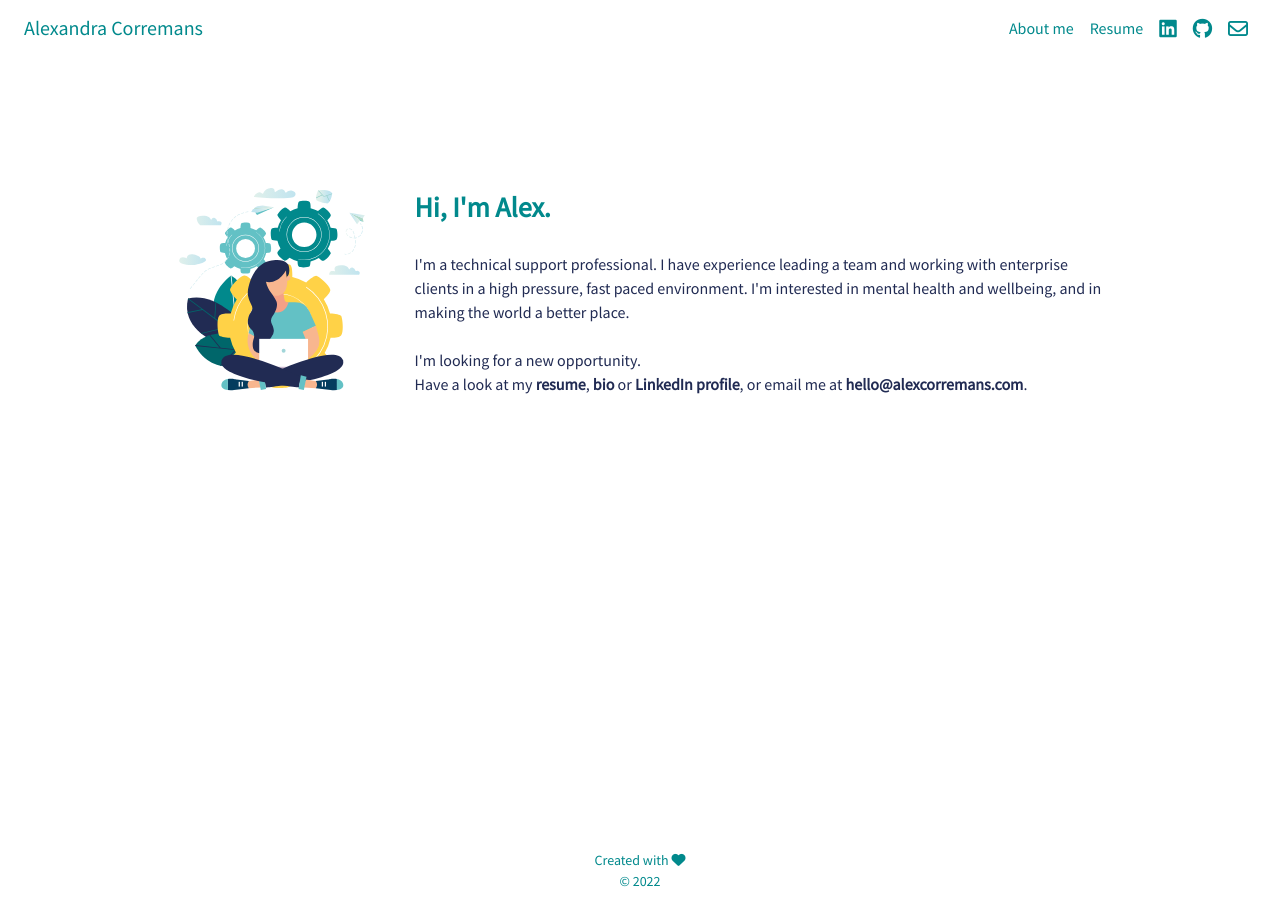
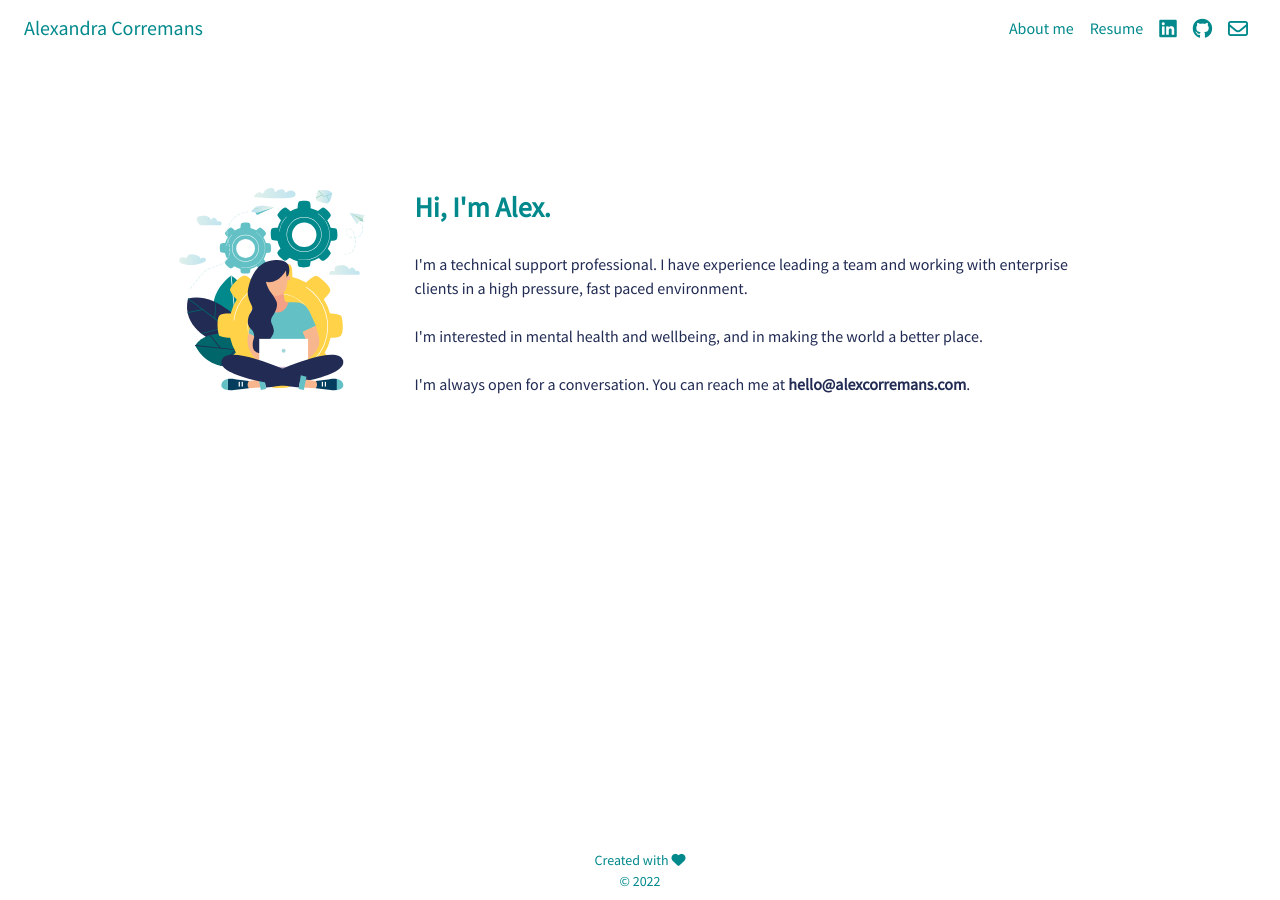
Before and after one commit to alexcorremans/alexcorremans.github.io, a Jekyll site: the page built from index.html, in a window 1280 px wide. Built offline with Jekyll 4.4.1, drawn with Linux system fonts in a browser that asks for light colours; nearby versions of some CDN libraries.

Commit message:
update home page

```diff
--- a/index.html
+++ b/index.html
@@ -12,13 +12,11 @@ nav-name: home
       </div>
       <div class="col-md-9 col-sm-8">
         <p class="headline text-center text-sm-start">Hi, I'm Alex.</p>
-        <p class="paragraph mt-4 text-center text-sm-start">I'm a technical support professional. I have experience leading a team and working with enterprise clients in a high pressure, fast paced environment. I'm interested in mental health and wellbeing, and in making the world a&nbsp;better&nbsp;place.</p>
-        <p class="paragraph mt-4 mb-0 text-center text-sm-start">I'm looking for a new opportunity.
-          <br>Have a look at my <a href="/resume">resume</a>, <a href="/bio">bio</a> or <a href="https://www.linkedin.com/in/alexandra-corremans/" target="_blank" rel="noopener">LinkedIn&nbsp;profile</a>,
-          or email&nbsp;me at <a href="mailto:hello@alexcorremans.com">hello@alexcorremans.com</a>.
+        <p class="paragraph mt-4 text-center text-sm-start">I'm a technical support professional. I have experience leading a team and working with enterprise clients in a high pressure, fast paced environment.</p>
+        <p class="paragraph mt-4 text-center text-sm-start">I'm interested in mental health and wellbeing, and in making the world a&nbsp;better&nbsp;place.</p>
+        <p class="paragraph mt-4 mb-0 text-center text-sm-start">I'm always open for a conversation. You can reach me at <a href="mailto:hello@alexcorremans.com">hello@alexcorremans.com</a>.
         </p>
       </div>
-
     </div>
   </section>
 </div>
```
